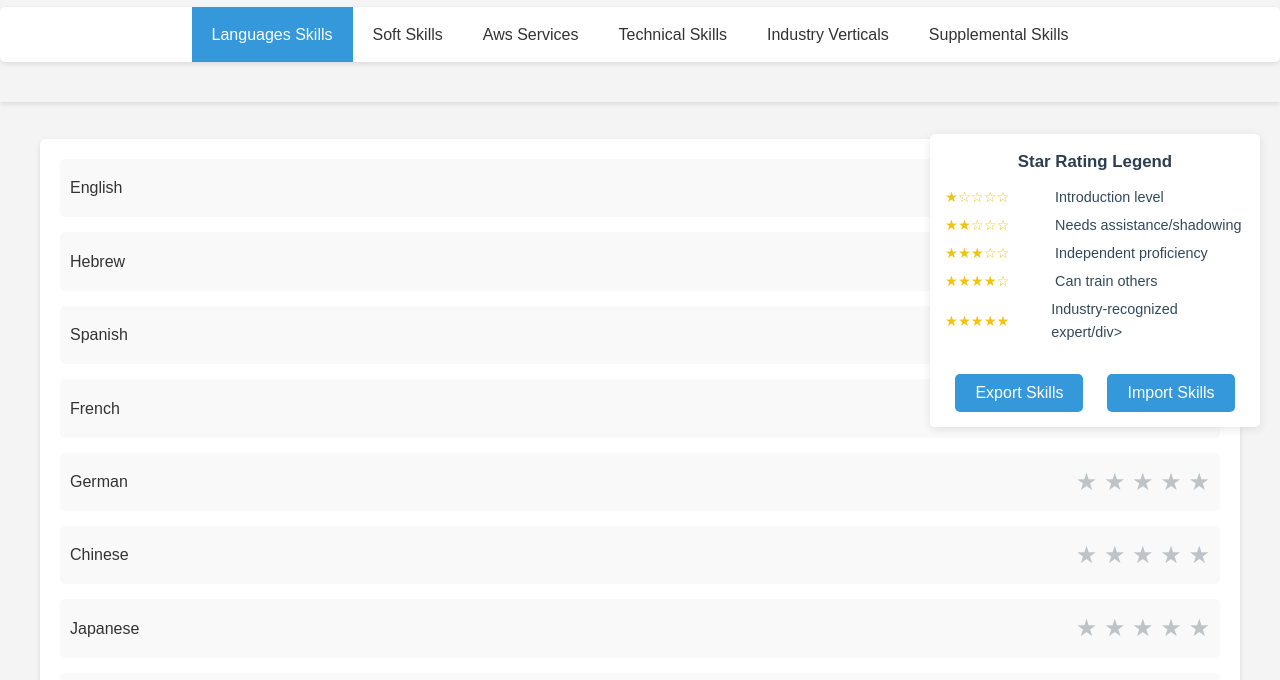
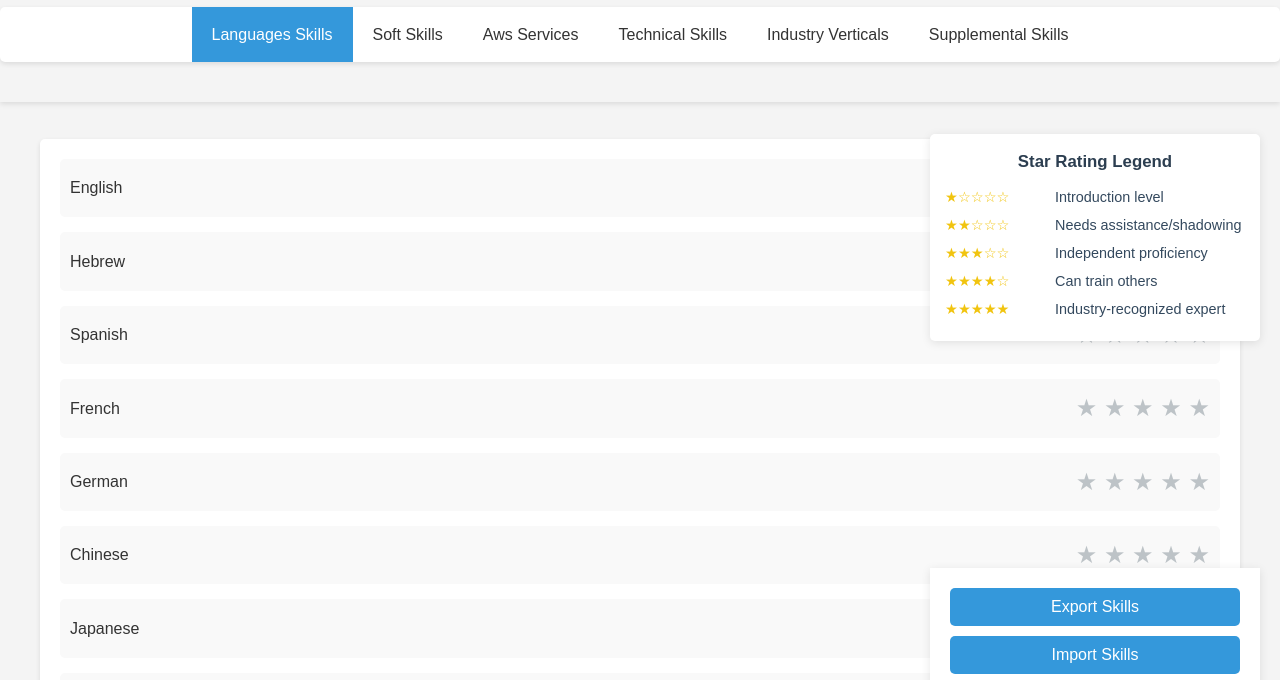
Before and after one commit to shaiss/Kalmans-Forge-Skills-Database, a plain HTML site: page index.html in a window 1280 px wide. Shown: the part 86-766 px from the top of the page. Drawn offline with Linux system fonts and the light colour scheme.

Commit message:
typos, clear rating, moved import export buttons

```diff
--- a/index.html
+++ b/index.html
@@ -37,7 +37,7 @@
         </div>
         <div class="legend-item">
             <div class="legend-stars">★★★★★</div>
-            <div class="legend-text">Industry-recognized expert/div>
+            <div class="legend-text">Industry-recognized expert</div>
         </div>
     </div>
 
--- a/script.js
+++ b/script.js
@@ -88,9 +88,16 @@ function handleStarClick(event) {
     const skillStars = star.closest('.stars');
     const skill = skillStars.getAttribute('data-skill');
 
-    skillsData[skill] = rating;
+    if (skillsData[skill] === rating) {
+        // If the clicked star is already the current rating, clear the rating
+        delete skillsData[skill];
+    } else {
+        // Otherwise, set the new rating
+        skillsData[skill] = rating;
+    }
+
     saveSkillsData();
-    updateStarDisplay(skillStars, rating);
+    updateStarDisplay(skillStars, skillsData[skill] || 0);
 }
 
 // Update star display for a single skill
--- a/style.css
+++ b/style.css
@@ -127,8 +127,8 @@ h1 {
   box-shadow: 0 2px 10px rgba(0, 0, 0, 0.1);
   font-size: 0.9em;
   width: 300px;
-  max-height: calc(100vh - 140px); /* Adjust 140px based on header height + desired top margin */
-  overflow-y: auto; /* Makes the legend scrollable if it's too tall */
+  /* max-height: calc(100vh - 140px); /* Adjust 140px based on header height + desired top margin */
+  /*overflow-y: auto; /* Makes the legend scrollable if it's too tall */
 }
 
 
@@ -159,12 +159,20 @@ h1 {
 
 /* Export/Import button styles */
 .export-import {
-  margin-top: 30px;
+  position: fixed;
+  top: auto; /* Remove top positioning */
+  bottom: 20px; /* Position from bottom */
+  right: 20px;
+  width: 300px; /* Match legend width */
+  background-color: #fff;
+  padding: 15px;
+  border-radius: 0 0 5px 5px; /* Rounded corners only on bottom */
+  box-shadow: 0 2px 10px rgba(0, 0, 0, 0.1);
   text-align: center;
 }
 
 .export-import button {
-  margin: 0 10px;
+  margin: 5px;
   padding: 10px 20px;
   font-size: 16px;
   background-color: #3498db;
@@ -173,6 +181,7 @@ h1 {
   border-radius: 5px;
   cursor: pointer;
   transition: background-color 0.3s;
+  width: calc(100% - 10px); /* Full width minus margins */
 }
 
 .export-import button:hover {
```
